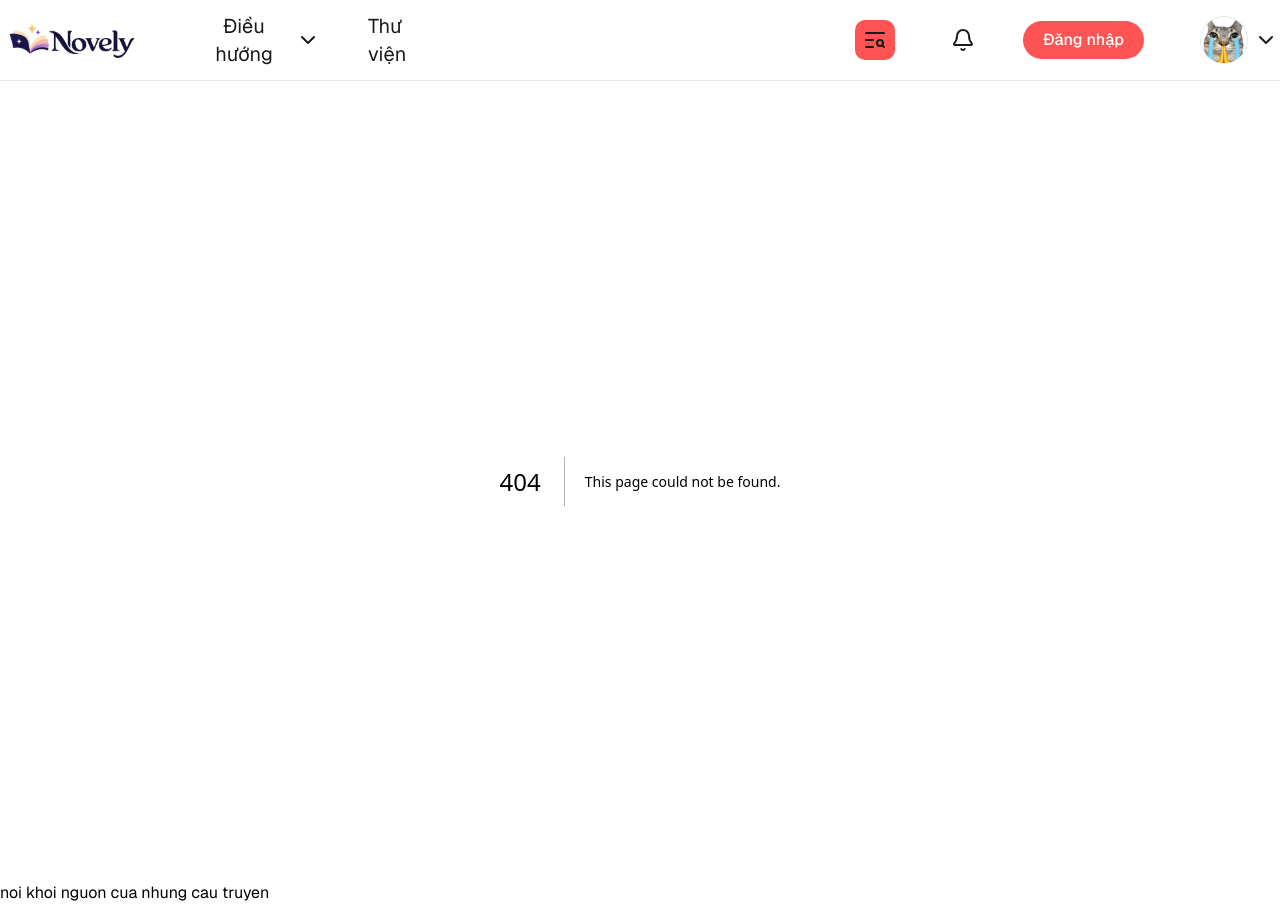
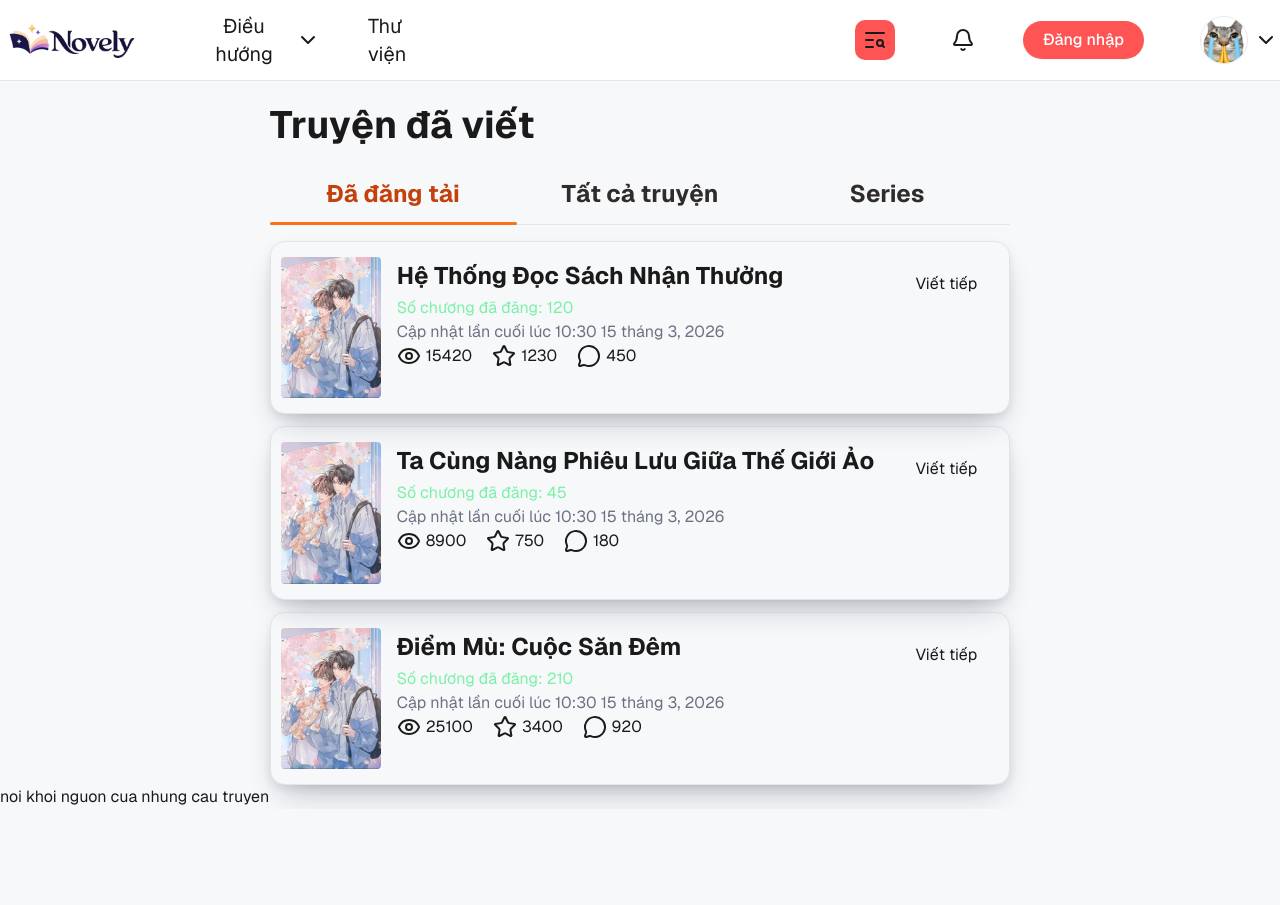
Before and after one commit to heimingtou/Novely, a Next.js app: page /Writer in a window 1280 px wide. Before the commit this address had no page. After the commit the page ends 809 px from the top, so only its background shows below. Built offline with nearby package versions, Linux system fonts and the light colour scheme.

Commit message:
feat:baseLayout

```diff
--- /dev/null
+++ b/src/app/Writer/page.css
@@ -0,0 +1,9 @@
+.ContaintPage{
+    margin-left: auto;
+    margin-right: auto;
+}
+.titlePage h1{
+    font-size: clamp(15px, 4vw, 38px);
+    font-weight: bold;
+    margin: 15px 0px;
+}
--- /dev/null
+++ b/src/app/Writer/page.js
@@ -0,0 +1,138 @@
+'use client'
+
+import { useState } from 'react'
+import CardWriter from "@/components/CardWriter/cardwriter"
+import Tabs from "@/components/Tabs/Tabs"
+import cardImg from '../../../public/CardStory.jpg'
+import './page.css'
+const NovelDatas={
+  "novels": [
+    {
+      "id": 1,
+      "img":cardImg,
+      "title": "Hệ Thống Đọc Sách Nhận Thưởng",
+      "publish_date": "2026-03-15T10:30:00Z",
+      "views": 15420,
+      "likes": 1230,
+      "comments": 450,
+      "current_chapters": 120
+    },
+    {
+      "id": 2,
+      "img":cardImg,
+      "title": "Ta Cùng Nàng Phiêu Lưu Giữa Thế Giới Ảo",
+      "publish_date": "2026-03-15T10:30:00Z",
+      "views": 8900,
+      "likes": 750,
+      "comments": 180,
+      "current_chapters": 45
+    },
+    {
+      "id": 3,
+      "img":cardImg,
+      "title": "Điểm Mù: Cuộc Săn Đêm",
+      "publish_date": "2026-03-15T10:30:00Z",
+      "views": 25100,
+      "likes": 3400,
+      "comments": 920,
+      "current_chapters": 210
+    }
+  ]
+}
+const AllNovelDatas={
+  "novels": [
+    {
+      "id": 1,
+      "img":cardImg,
+      "title": "Hệ Thống Đọc Sách Nhận Thưởng",
+      "publish_date": "2026-03-15T10:30:00Z",
+      "views": 15420,
+      "likes": 1230,
+      "comments": 450,
+      "current_chapters": 120
+    },
+    {
+      "id": 2,
+      "img":cardImg,
+      "title": "Ta Cùng Nàng Phiêu Lưu Giữa Thế Giới Ảo",
+      "publish_date": "2026-03-15T10:30:00Z",
+      "views": 8900,
+      "likes": 750,
+      "comments": 180,
+      "current_chapters": 45
+    },
+  ]
+}
+const SeriesDatas={
+  "novels": [
+    {
+      "id": 1,
+      "img":cardImg,
+      "title": "Hệ Thống Đọc Sách Nhận Thưởng",
+      "publish_date": "2026-03-15T10:30:00Z",
+      "views": 15420,
+      "likes": 1230,
+      "comments": 450,
+      "current_chapters": 120
+    },
+    {
+      "id": 2,
+      "img":cardImg,
+      "title": "Ta Cùng Nàng Phiêu Lưu Giữa Thế Giới Ảo",
+      "publish_date": "2026-03-15T10:30:00Z",
+      "views": 8900,
+      "likes": 750,
+      "comments": 180,
+      "current_chapters": 45
+    },
+    {
+      "id": 3,
+      "img":cardImg,
+      "title": "Điểm Mù: Cuộc Săn Đêm",
+      "publish_date": "2026-03-15T10:30:00Z",
+      "views": 25100,
+      "likes": 3400,
+      "comments": 920,
+      "current_chapters": 210
+    }
+  ]
+}
+
+const novelDataByTab = {
+    published: NovelDatas,
+    all: AllNovelDatas,
+    series: SeriesDatas,
+}
+
+export default function WriterPage(){
+    const [activeTab, setActiveTab] = useState('published')
+    const selectedNovelData = novelDataByTab[activeTab]
+
+    return(
+        <div className="ContaintPage">
+            <div className="titlePage">
+                <h1>Truyện đã viết</h1>
+            </div>
+            <div className="Containt w-fit" >
+                <Tabs activeTab={activeTab} onTabChange={setActiveTab} />
+                <div className="content flex flex-col gap-3">
+                    {
+                        selectedNovelData.novels.map((novelData) => (
+                            <CardWriter
+                                key={novelData.id}
+                                title={novelData.title}
+                                img={novelData.img}
+                                date={novelData.publish_date}
+                                view={novelData.views}
+                                like={novelData.likes}
+                                comment={novelData.comments}
+                                current_chap={novelData.current_chapters}
+                            />
+                        ))
+                    }
+
+                </div>
+            </div>
+        </div>
+    )
+}
--- a/src/app/globals.css
+++ b/src/app/globals.css
@@ -18,6 +18,7 @@
   --card-bg: #ffffff;
   --text-muted: #dfd6d6;
   --border-color: #e5e7eb;
+  --text-nav:#302c2b;
 
   /* === BIẾN MÀU CHO INPUT (Light Mode) === */
   --input-bg: #ffffff;
@@ -68,10 +69,10 @@ h1{
     --secondary-hover: #475569;
     --secondary-foreground: #f8fafc;
 
-    --card-bg: #1e293b; /* Màu nền cho thẻ truyện (card) ở chế độ tối */
+    --card-bg: #111720; /* Màu nền cho thẻ truyện (card) ở chế độ tối */
     --text-muted: #ced9e9;
     --border-color: #334155;
-
+    --text-nav:#ffefeb;
     /* === BIẾN MÀU CHO INPUT (Dark Mode) === */
     --input-bg: #1e293b;        /* Nền tối cho input */
     --input-border: #475569;    /* Viền xám tối */
--- /dev/null
+++ b/src/components/CardWriter/cardWriter.css
@@ -0,0 +1,42 @@
+.imgCard{
+
+}
+.icontext{
+    display: flex;
+    flex-direction: row;
+    gap:5px;
+    color:var(--color-foreground);
+}
+.ContaintCard{
+    padding: 15px 5px 15px 10px;
+    background-color: var(--color-card);
+    border: 1px solid rgba(148, 163, 184, 0.22);
+    border-radius: 15px;
+    box-shadow: 0 4px 8px rgba(15, 23, 42, 0.08), 0 16px 32px -12px rgba(15, 23, 42, 0.3);
+    transition: transform 200ms ease, box-shadow 200ms ease;
+}
+
+.ContaintCard:hover {
+    transform: translateY(-3px);
+    box-shadow: 0 8px 14px rgba(15, 23, 42, 0.12), 0 22px 38px -12px rgba(15, 23, 42, 0.36);
+}
+.btn-card{
+    background-color: var(--color-primary);
+    padding:15px;
+    border-radius: 15px;
+}
+.title h1{
+    color:var(--color-foreground);
+    font-size:clamp(18px,3vw,24px);
+    font-weight: bold;
+    display: block;
+    white-space: nowrap;
+    text-overflow: ellipsis;
+    overflow: hidden;
+    max-width: 100%;
+}
+.title{
+    display: flex;
+    flex-direction: column;
+    align-items: start;
+}
--- /dev/null
+++ b/src/components/CardWriter/cardwriter.jsx
@@ -0,0 +1,37 @@
+
+import { Eye, EyeDashedIcon, MessageCircle, StarIcon } from "lucide-react";
+import Image from "next/image";
+import './cardWriter.css'
+export default function CardWriter({title, img, date, view, like, comment,current_chap}){
+const formattedDate = new Date(date).toLocaleDateString("vi-VN", {
+    year: "numeric",
+    month: "long",
+    day: "numeric",
+    hour: "2-digit",
+    minute: "2-digit",
+});
+
+return(
+    <div className=" ContaintCard bg-amber-50 flex flex-row justify-between h-fit gap-3.5  ">
+        <div className="flex flex-row gap-4 mr-3">
+             <div className="imgCard w-25 h-full relative ">
+                <Image src={img} className="object-cover rounded" alt="img" />
+            </div>
+            <div className="title">
+                <h1>{title}</h1>
+                <p className="text-green-300">Số chương đã đăng: {current_chap}</p>
+                <p className="text-gray-500">Cập nhật lần cuối {formattedDate}</p>
+                <div className="flex flex-row justify-around gap-5">
+                    <p className=" icontext"><span><Eye/> </span><span>{view}</span></p>
+                    <p className="icontext"><span><StarIcon/></span><span>{like}</span></p>
+                    <p className="icontext"><span><MessageCircle/></span><span>{comment}</span></p>
+                </div>
+            </div>
+        </div>
+
+        <div className="mr-3">
+            <button className="btn-card"><span>Viết tiếp</span></button>
+        </div>
+    </div>
+)
+}
--- /dev/null
+++ b/src/components/Tabs/Tabs.css
@@ -0,0 +1,31 @@
+.writer-tabs {
+    position: relative;
+    display: flex;
+    margin-bottom: 1rem;
+    border-bottom: 1px solid #e5e7eb;
+}
+
+.writer-tabs__tab {
+    flex: 1;
+    padding: 0.5rem 0.75rem 0.75rem;
+    color: var(--text-nav);
+    font-size: 1.5rem;
+    font-weight: 700;
+    text-align: center;
+    cursor: pointer;
+}
+
+.writer-tabs__tab[aria-selected="true"] {
+    color: #c2410c;
+}
+
+.writer-tabs__indicator {
+    position: absolute;
+    bottom: -1px;
+    left: 0;
+    height: 3px;
+    border-radius: 9999px;
+    background-color: #f97316;
+    transition: transform 300ms cubic-bezier(0.22, 1, 0.36, 1);
+    pointer-events: none;
+}
--- /dev/null
+++ b/src/components/Tabs/Tabs.js
@@ -0,0 +1,38 @@
+'use client'
+
+import './Tabs.css'
+
+const tabs = [
+    { id: 'published', label: 'Đã đăng tải' },
+    { id: 'all', label: 'Tất cả truyện' },
+    { id: 'series', label: 'Series' },
+]
+
+export default function Tabs({ activeTab, onTabChange }) {
+    const activeIndex = tabs.findIndex((tab) => tab.id === activeTab)
+
+    return (
+        <nav className="writer-tabs" role="tablist" aria-label="Danh sách truyện">
+            {tabs.map((tab) => (
+                <button
+                    key={tab.id}
+                    className="writer-tabs__tab"
+                    type="button"
+                    role="tab"
+                    aria-selected={activeTab === tab.id}
+                    onClick={() => onTabChange(tab.id)}
+                >
+                    {tab.label}
+                </button>
+            ))}
+            <span
+                aria-hidden="true"
+                className="writer-tabs__indicator"
+                style={{
+                    width: `${100 / tabs.length}%`,
+                    transform: `translateX(${activeIndex * 100}%)`,
+                }}
+            />
+        </nav>
+    )
+}
--- a/src/components/cardStory/cardStory.css
+++ b/src/components/cardStory/cardStory.css
@@ -5,7 +5,6 @@
     overflow: hidden;
     font-size: clamp(16px,2vw,24px);
      width: 100%;
-    overflow: hidden;
 }
 .content{
 
```
